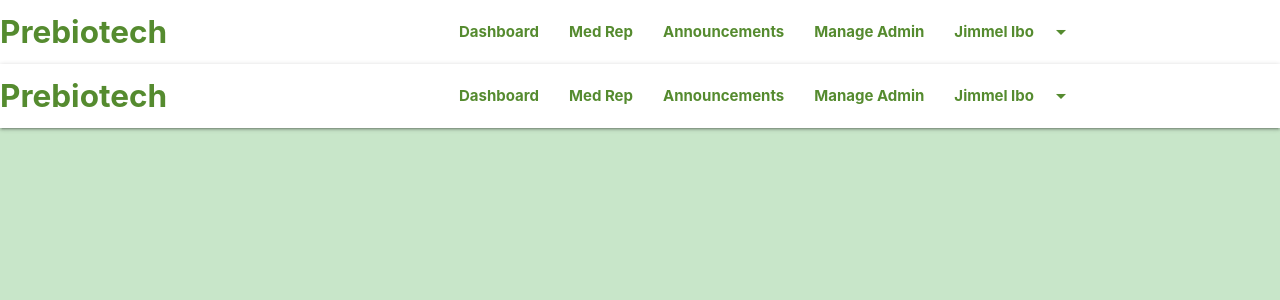
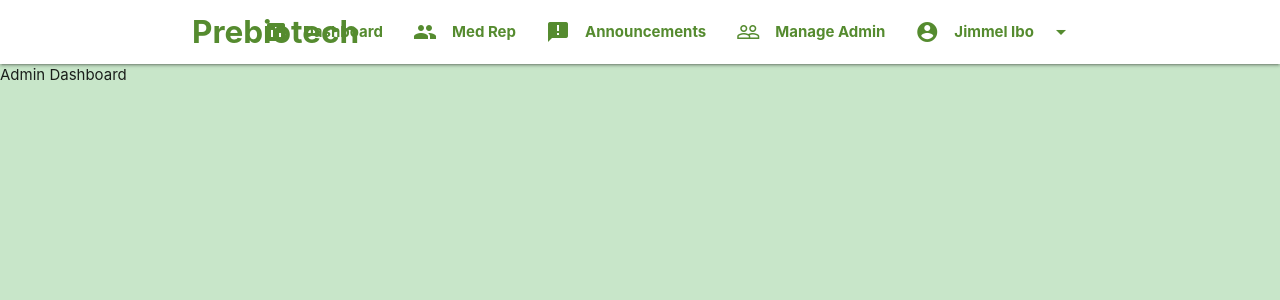
Before and after one commit to jimmelibo1998/sfeda, a React (Create React App) app in the folder client/: page /admin in a window 1280 px wide. Shown: the top 300 px of the page. Built offline with nearby package versions, Linux system fonts and the light colour scheme.

Commit message:
Modified container class and added icons to navbar

```diff
--- a/client/public/index.html
+++ b/client/public/index.html
@@ -24,7 +24,6 @@
       work correctly both with client-side routing and a non-root public URL.
       Learn how to configure a non-root public URL by running `npm run build`.
     -->
-
     <!--Import Google Icon Font-->
     <link
       href="https://fonts.googleapis.com/icon?family=Material+Icons"
--- a/client/src/components/App.js
+++ b/client/src/components/App.js
@@ -3,6 +3,8 @@ import { BrowserRouter as Router, Route, Switch } from "react-router-dom";
 
 import NavBar from "./layout/NavBar";
 import LoginPage from "./layout/LoginPage";
+
+import AdminDashboard from "./admin/AdminDashboard";
 
 class App extends Component {
   render() {
@@ -12,7 +14,7 @@ class App extends Component {
           <NavBar />
           <Route exact path="/" component={LoginPage} />
           <Switch>
-            <Route exact path="/admin" component={NavBar} />
+            <Route exact path="/admin" component={AdminDashboard} />
           </Switch>
         </Fragment>
       </Router>
--- /dev/null
+++ b/client/src/components/admin/AdminDashboard.js
@@ -0,0 +1,9 @@
+import React, { Component } from "react";
+
+class AdminDashboard extends Component {
+  render() {
+    return <div>Admin Dashboard</div>;
+  }
+}
+
+export default AdminDashboard;
--- a/client/src/components/layout/LoginPage.js
+++ b/client/src/components/layout/LoginPage.js
@@ -5,7 +5,7 @@ class LoginPage extends Component {
     return (
       <Fragment>
         <div className="row green lighten-4">
-          <div className="col s12 m4 offset-m4">
+          <div className="col s12 m6 l4 offset-m3 offset-l4">
             <div className="card" style={{ marginTop: "10%" }}>
               <div className="card-action green darken-1 white-text">
                 <h3 className="center"> Prebiotech </h3>
--- a/client/src/components/layout/NavBar.js
+++ b/client/src/components/layout/NavBar.js
@@ -8,39 +8,46 @@ class Navbar extends Component {
     return (
       <Fragment>
         <nav className="white main-nav">
-          <Link to="#!" className="brand-logo light-green-text text-darken-3">
-            Prebiotech
-          </Link>
           <div className="container">
             <div className="nav-wrapper">
+              <Link
+                to="#!"
+                className="brand-logo light-green-text text-darken-3 nav-text"
+              >
+                Prebiotech
+              </Link>
               <ul className="right hide-on-med-and-down">
                 <li>
                   <Link to="#!" className="light-green-text text-darken-3">
+                    <i class="small material-icons left">insert_chart</i>
                     Dashboard
                   </Link>
                 </li>
                 <li>
                   <Link to="#!" className="light-green-text text-darken-3">
+                    <i class="small material-icons left">people</i>
                     Med Rep
                   </Link>
                 </li>
                 <li>
                   <Link to="#!" className="light-green-text text-darken-3">
+                    <i class="small material-icons left">announcement</i>
                     Announcements
                   </Link>
                 </li>
                 <li>
                   <Link to="#!" className="light-green-text text-darken-3">
+                    <i class="small material-icons left">people_outline</i>
                     Manage Admin
                   </Link>
                 </li>
                 <li>
                   <Link
-                    className="dropdown-trigger"
+                    className="dropdown-trigger light-green-text text-darken-3"
                     to="#!"
                     data-target="dropdown1"
-                    className="light-green-text text-darken-3"
                   >
+                    <i class="small material-icons left">account_circle</i>
                     Jimmel Ibo
                     <i className="material-icons right">arrow_drop_down</i>
                   </Link>
--- a/client/src/index.js
+++ b/client/src/index.js
@@ -1,6 +1,6 @@
 import React from "react";
 import ReactDOM from "react-dom";
 import App from "./components/App";
-import "materialize-css/dist/css/materialize.min.css";
+import "materialize-css/dist/css/materialize.css";
 
 ReactDOM.render(<App />, document.querySelector("#root"));
```
